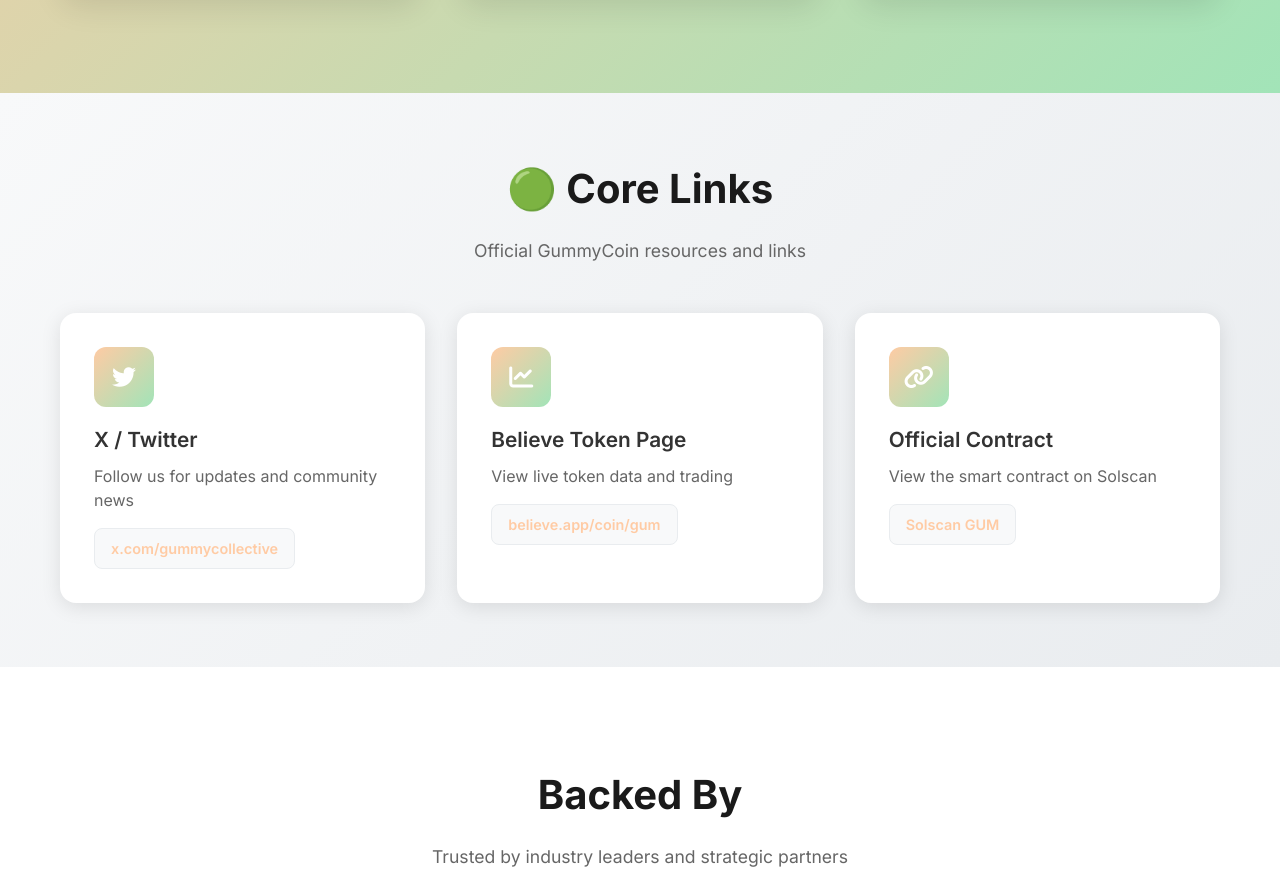
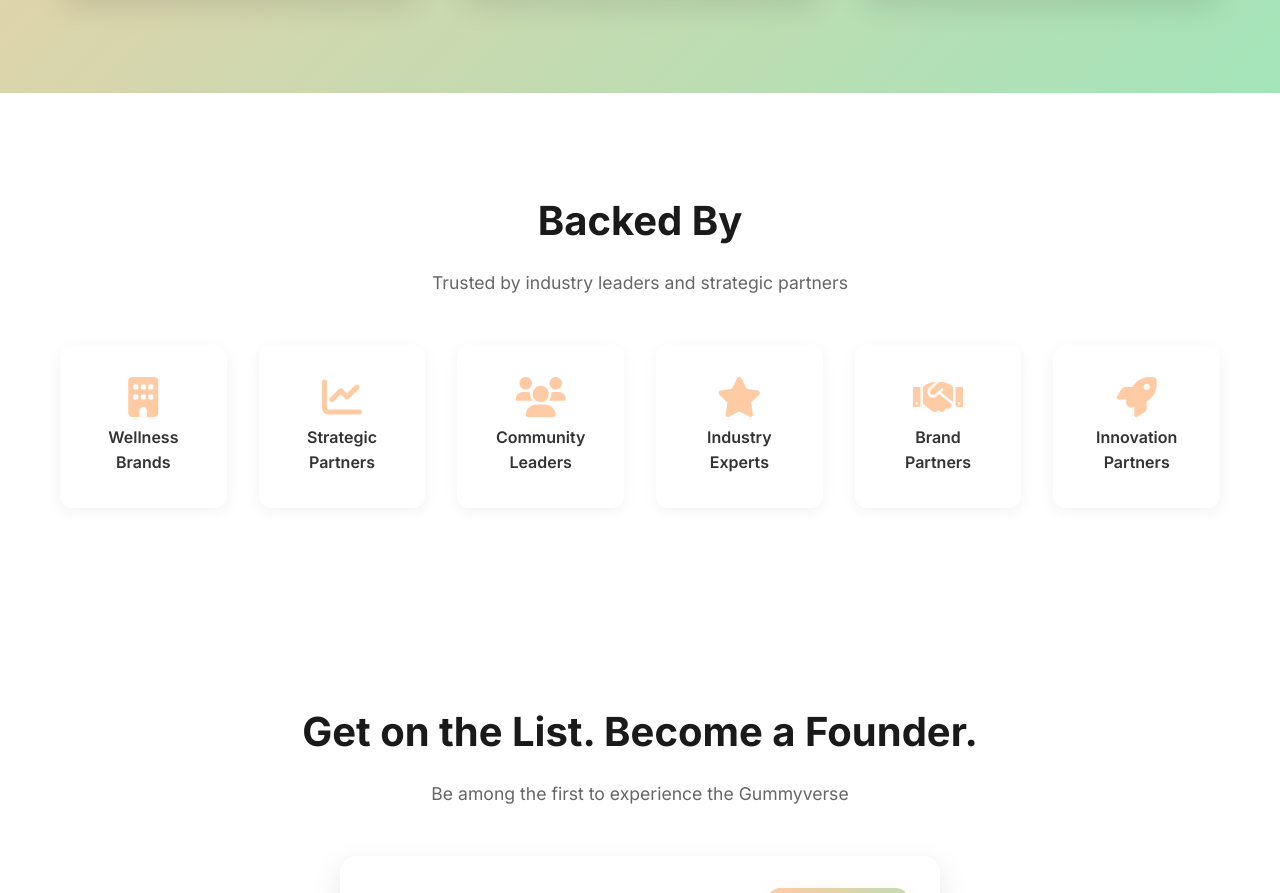
Before and after one commit to abhicris/gummycoin-landing, a website: page index.html in a window 1280 px wide. Shown: the part 2648-3541 px from the top of the page. Drawn offline with Linux system fonts and the light colour scheme.

Commit message:
Remove duplicate Core Links section that appeared before Backed By section

```diff
--- a/index.html
+++ b/index.html
@@ -169,40 +169,6 @@
         </div>
     </section>
 
-    <!-- Core Links Section -->
-    <section class="core-links">
-        <div class="container">
-            <h2 class="section-title">🟢 Core Links</h2>
-            <p class="section-subtitle">Official GummyCoin resources and links</p>
-            <div class="core-links-grid">
-                <a href="https://x.com/gummycollective" target="_blank" class="core-link-card">
-                    <div class="core-link-icon">
-                        <i class="fab fa-twitter"></i>
-                    </div>
-                    <h3>X / Twitter</h3>
-                    <p>Follow us for updates and community news</p>
-                    <span class="core-link-url">x.com/gummycollective</span>
-                </a>
-                <a href="https://believe.app/coin/gum" target="_blank" class="core-link-card">
-                    <div class="core-link-icon">
-                        <i class="fas fa-chart-line"></i>
-                    </div>
-                    <h3>Believe Token Page</h3>
-                    <p>View live token data and trading</p>
-                    <span class="core-link-url">believe.app/coin/gum</span>
-                </a>
-                <a href="https://solscan.io/token/GFbDLnZFNwbcjytnkfEzLf2hy6raLfQtj2Qtevg2kBLV" target="_blank" class="core-link-card">
-                    <div class="core-link-icon">
-                        <i class="fas fa-link"></i>
-                    </div>
-                    <h3>Official Contract</h3>
-                    <p>View the smart contract on Solscan</p>
-                    <span class="core-link-url">Solscan GUM</span>
-                </a>
-            </div>
-        </div>
-    </section>
-
     <!-- Backed By Section -->
     <section id="partners" class="partners">
         <div class="container">
```
